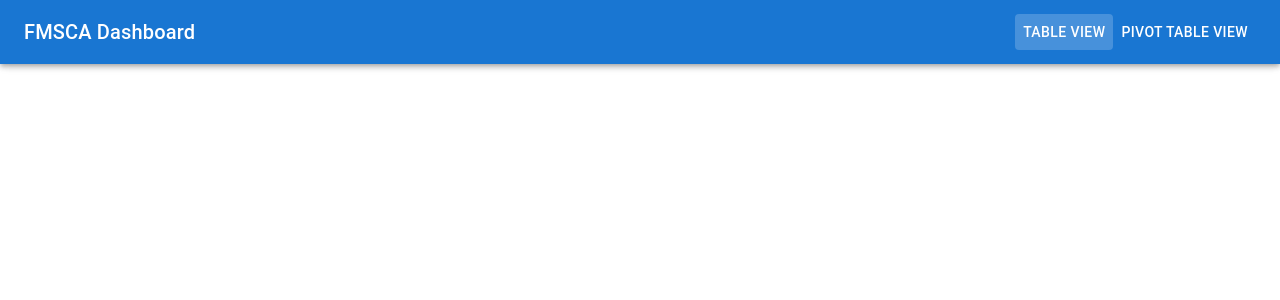
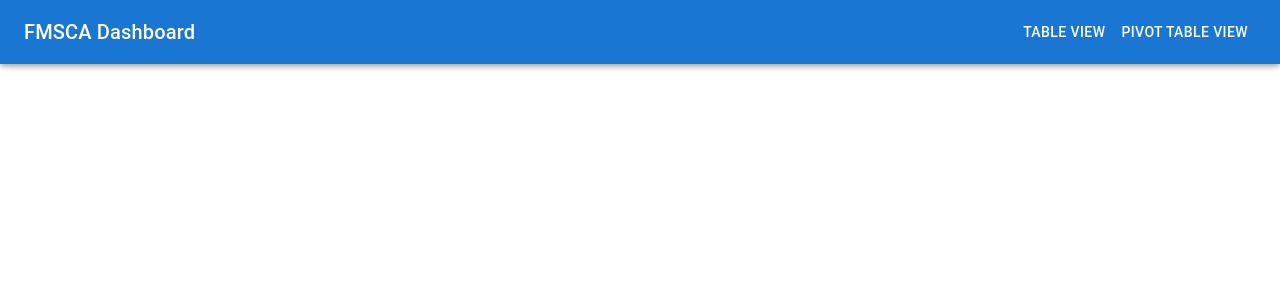
Before and after one commit to M-Hafez22/fmsca-viewer, a React (Vite) app: page / in a window 1280 px wide. Shown: the top 300 px of the page. Built offline with nearby package versions, Linux system fonts and the light colour scheme.

Commit message:
Fix: highlight current view

```diff
--- a/src/components/NavBar.tsx
+++ b/src/components/NavBar.tsx
@@ -20,14 +20,16 @@ const NavBar: React.FC = () => {
           FMSCA Dashboard
         </Typography>
         <StyledButton
-          className={location.pathname === "/" ? "active" : ""}
+          className={location.pathname === "/fmsca-viewer" ? "active" : ""}
           component={Link}
           to="/fmsca-viewer"
         >
           Table View
         </StyledButton>
         <StyledButton
-          className={location.pathname === "/pivot" ? "active" : ""}
+          className={
+            location.pathname === "/fmsca-viewer/pivot" ? "active" : ""
+          }
           component={Link}
           to="/fmsca-viewer/pivot"
         >
```
